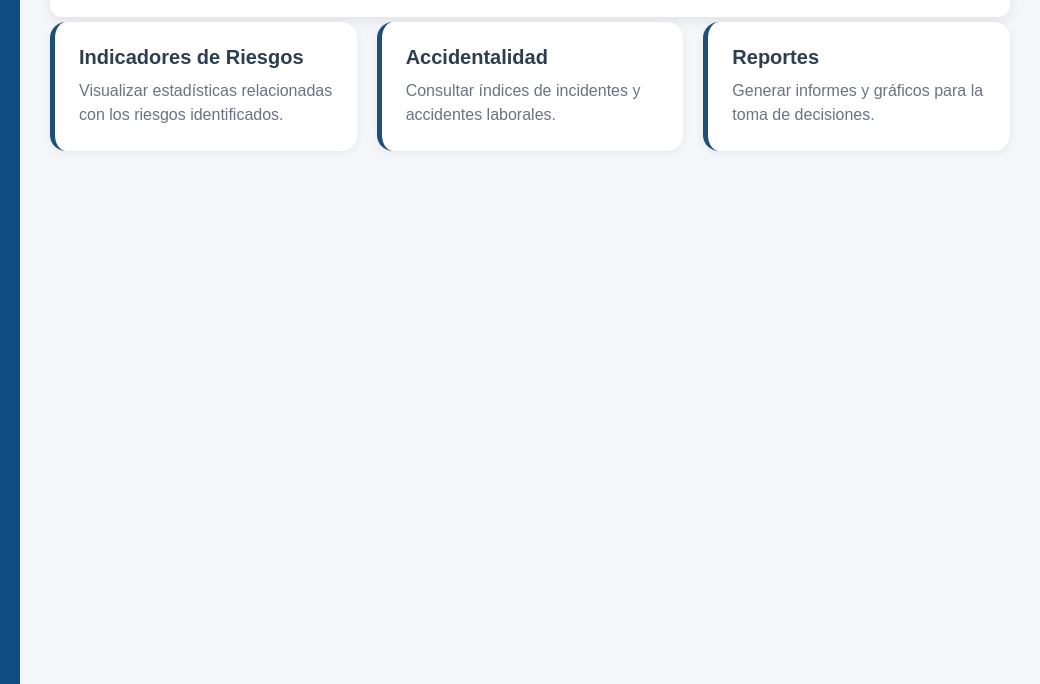
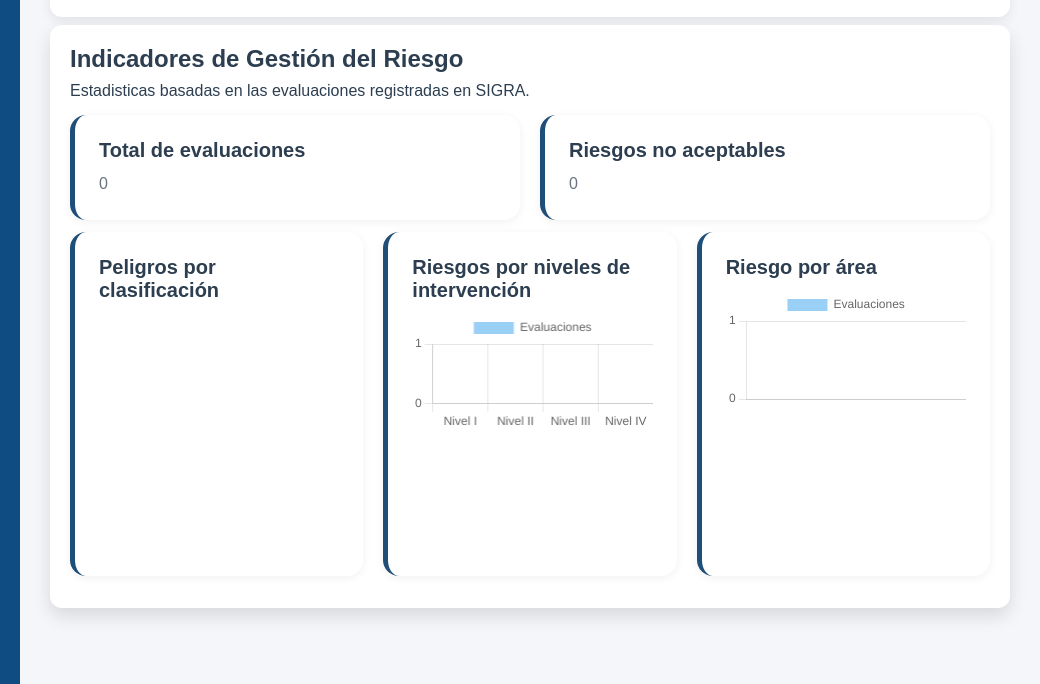
Before and after one commit to yohane45/SIGRA, a plain HTML site: page pages/indicadores.html in a window 1280 px wide. Shown: the part 109-793 px from the top of the page, 240-1280 px from the left. Drawn offline with nearby package versions, Linux system fonts and the light colour scheme.

Commit message:
Indicadores preliminar

```diff
--- /dev/null
+++ b/assets/css/indicadores.css
@@ -0,0 +1,68 @@
+/* =====================================
+GRÁFICOS DE GESTIÓN DEL RIESGO
+===================================== */
+
+.indicadores-graficos {
+    display: grid;
+    grid-template-columns: repeat(3, minmax(0, 1fr));
+    gap: 16px;
+    align-items: stretch;
+}
+
+.indicadores-graficos .card {
+    min-width: 0;
+    padding: 20px;
+}
+
+.indicadores-graficos .card h3 {
+    font-size: 17px;
+    margin-bottom: 16px;
+}
+
+.indicadores-graficos canvas {
+    width: 100% !important;
+    height: 230px !important;
+}
+
+/* Diseño responsive */
+
+@media (max-width: 1100px) {
+    .indicadores-graficos {
+        grid-template-columns: repeat(2, minmax(0, 1fr));
+    }
+}
+
+@media (max-width: 700px) {
+    .indicadores-graficos {
+        grid-template-columns: 1fr;
+    }
+}
+
+/* Separación entre las tarjetas principales y los indicadores */
+
+#indicadores-riesgos {
+    margin-top: 8px;
+}
+
+/* Separación entre tarjetas de resumen y gráficas */
+
+#indicadores-riesgos > .cards:not(.indicadores-graficos) {
+    margin-bottom: 12px;
+}
+
+/* Espaciado interno de Indicadores de Gestión del Riesgo */
+
+#indicadores-riesgos > h2 {
+    margin-bottom: 6px !important;
+}
+
+#indicadores-riesgos > p {
+    display: block;
+    line-height: 1.5;
+    margin: 0 0 12px !important;
+}
+
+#indicadores-riesgos > .cards.indicadores-graficos {
+    padding-top: 12px !important;
+
+}
--- /dev/null
+++ b/assets/js/indicadores.js
@@ -0,0 +1,159 @@
+// ============================================
+// SIGRA - INDICADORES DE GESTIÓN DEL RIESGO
+// Fuente: localStorage - evaluacionesRiesgos
+// ============================================
+
+document.addEventListener("DOMContentLoaded", function () {
+
+    // Obtener evaluaciones almacenadas
+    let evaluaciones = [];
+    try {
+        evaluaciones = JSON.parse(
+            localStorage.getItem("evaluacionesRiesgos")
+        ) || [];
+    } catch (error) {
+        console.error("Error al leer las evaluaciones:", error);
+    }
+
+    // Verificar que los datos sean un arreglo
+    if (!Array.isArray(evaluaciones)) {
+        evaluaciones = [];
+    }
+
+    // ========================================
+    // IR-01. TOTAL DE EVALUACIONES
+    // ========================================
+
+    document.querySelector("#total-evaluaciones").textContent =
+        evaluaciones.length;
+
+    // ========================================
+    // IR-02. PELIGROS POR CLASIFICACIÓN
+    // ========================================
+
+    const clasificaciones = {};
+    evaluaciones.forEach(function (evaluacion) {
+        const tipo = evaluacion.tipoPeligro || "Sin clasificación";
+        clasificaciones[tipo] = (clasificaciones[tipo] || 0) + 1;
+    });
+
+    // ========================================
+    // IR-03. RIESGOS POR NIVEL DE INTERVENCIÓN
+    // ========================================
+
+    const niveles = {
+        "Nivel I": 0,
+        "Nivel II": 0,
+        "Nivel III": 0,
+        "Nivel IV": 0
+    };
+
+    evaluaciones.forEach(function (evaluacion) {
+        const nivel = evaluacion.nivelRiesgo || "";
+        const coincidencia = nivel.match(/Nivel\s+(IV|III|II|I)/i);
+        if (coincidencia) {
+            const nivelEncontrado =
+                "Nivel " + coincidencia[1].toUpperCase();
+            if (niveles[nivelEncontrado] !== undefined) {
+                niveles[nivelEncontrado]++;
+            }
+        }
+    });
+
+    // ========================================
+    // IR-04. RIESGOS NO ACEPTABLES
+    // ========================================
+
+    const riesgosNoAceptables = evaluaciones.filter(function (evaluacion) {
+        const interpretacion = (evaluacion.interpretacion || "")
+            .trim()
+            .toLowerCase();
+        return interpretacion === "no aceptable";
+    });
+    document.querySelector("#riesgos-no-aceptables").textContent =
+        riesgosNoAceptables.length;
+
+    // ========================================
+    // IR-05. RIESGOS POR ÁREA
+    // ========================================
+
+    const areas = {};
+    evaluaciones.forEach(function (evaluacion) {
+        const area = evaluacion.area && evaluacion.area.trim()
+            ? evaluacion.area.trim()
+            : "Sin área registrada";
+        areas[area] = (areas[area] || 0) + 1;
+    });
+
+    // ========================================
+    // GRÁFICO IR-02: CLASIFICACIÓN
+    // ========================================
+
+    new Chart(document.querySelector("#grafico-peligros"), {
+        type: "pie",
+        data: {
+            labels: Object.keys(clasificaciones),
+            datasets: [{
+                data: Object.values(clasificaciones)
+            }]
+        },
+        options: {
+            responsive: true,
+            maintainAspectRatio: true
+        }
+    });
+
+    // ========================================
+    // GRÁFICO IR-03: NIVELES DE RIESGO
+    // ========================================
+
+    new Chart(document.querySelector("#grafico-niveles"), {
+        type: "bar",
+        data: {
+            labels: Object.keys(niveles),
+            datasets: [{
+                label: "Evaluaciones",
+                data: Object.values(niveles)
+            }]
+        },
+        options: {
+            responsive: true,
+            maintainAspectRatio: true,
+            scales: {
+                y: {
+                    beginAtZero: true,
+                    ticks: {
+                        precision: 0
+                    }
+                }
+            }
+        }
+    });
+
+    // ========================================
+    // GRÁFICO IR-05: DISTRIBUCIÓN POR ÁREA
+    // ========================================
+
+    new Chart(document.querySelector("#grafico-areas"), {
+        type: "bar",
+        data: {
+            labels: Object.keys(areas),
+            datasets: [{
+                label: "Evaluaciones",
+                data: Object.values(areas)
+            }]
+        },
+        options: {
+            responsive: true,
+            maintainAspectRatio: true,
+            scales: {
+                y: {
+                    beginAtZero: true,
+                    ticks: {
+                        precision: 0
+                    }
+                }
+            }
+        }
+    });
+});
--- a/pages/indicadores.html
+++ b/pages/indicadores.html
@@ -7,6 +7,7 @@
     <link rel="stylesheet" href="../assets/css/variables.css">
     <link rel="stylesheet" href="../assets/css/styles.css">
     <link rel="stylesheet" href="../assets/css/components.css">
+    <link rel="stylesheet" href="../assets/css/indicadores.css">
     <link rel="stylesheet" href="https://cdn.jsdelivr.net/npm/bootstrap-icons@1.11.3/font/bootstrap-icons.min.css">
 </head>
 <body>
@@ -93,24 +94,42 @@
                 </div>
             </header>
 
-            <section class="cards">
+            <section class="surface" id="indicadores-riesgos">
+                <h2>Indicadores de Gestión del Riesgo</h2>
+                <p>Estadisticas basadas en las evaluaciones registradas en SIGRA.</p>
+
+                <div class="cards">
                     <article class="card">
-                    <h3>Indicadores de Riesgos</h3>
-                    <p>Visualizar estadísticas relacionadas con los riesgos identificados.</p>
+                        <h3>Total de evaluaciones</h3>
+                        <p id="total-evaluaciones">0</p>
                     </article>
 
                     <article class="card">
-                    <h3>Accidentalidad</h3>
-                    <p>Consultar índices de incidentes y accidentes laborales.</p>
+                        <h3>Riesgos no aceptables</h3>
+                        <p id="riesgos-no-aceptables">0</p>
+                    </article>
+                </div>
+
+                <div class="cards indicadore-graficos">
+                    <article class="card">
+                        <h3>Peligros por clasificación</h3>
+                        <canvas id="grafico-peligros"></canvas>
                     </article>
 
                     <article class="card">
-                    <h3>Reportes</h3>
-                    <p>Generar informes y gráficos para la toma de decisiones.</p>
+                        <h3>Riesgos por niveles de intervención</h3>
+                        <canvas id="grafico-niveles"></canvas>
                     </article>
+
+                    <article class="card">
+                        <h3>Riesgo por área</h3>
+                        <canvas id="grafico-areas"></canvas>
+                    </article>
+                </div>
             </section>
         </main>
     </div>
-
+    <script src="https://cdn.jsdelivr.net/npm/chart.js"></script>
+    <script src="../assets/js/indicadores.js"></script>
 </body>
 </html>
```
Lines whose indentation alone changed are shown as unchanged.
